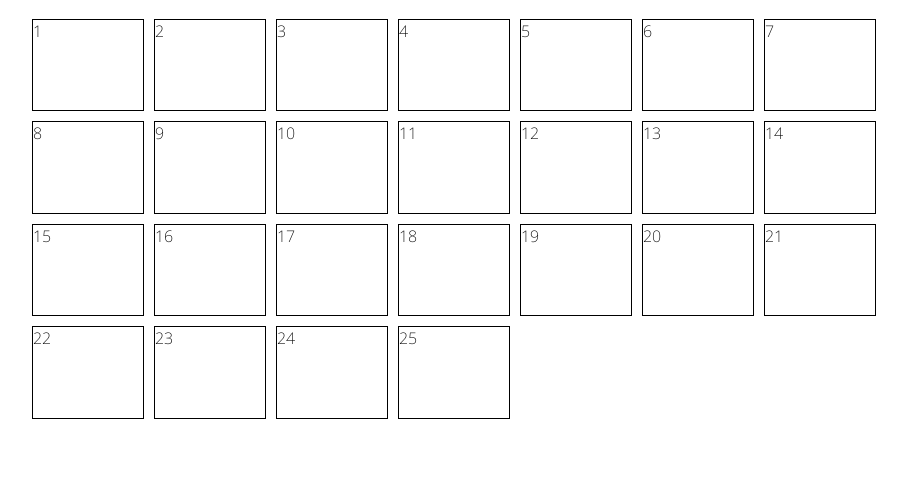
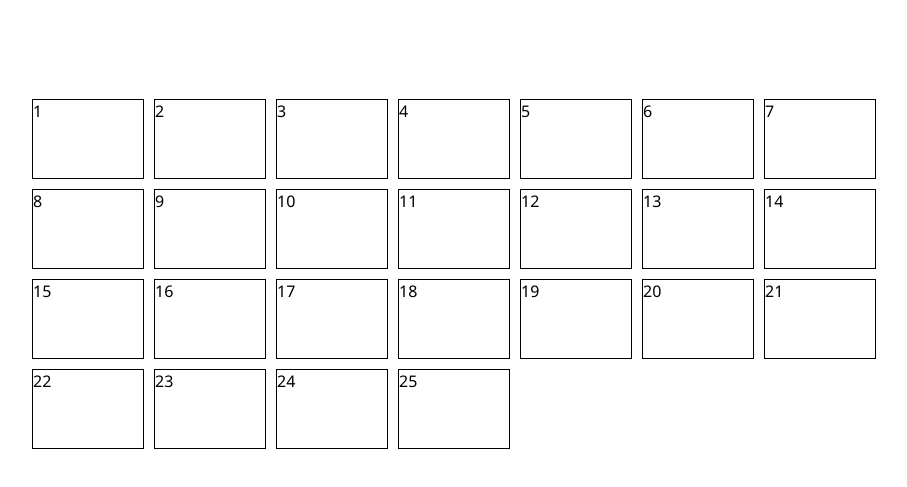
Before and after one commit to Riglietti-Nicolo/calendario_avvento, a plain HTML site: page index.html in a window 1280 px wide. Shown: the part 75-562 px from the top of the page, without its empty margins (216-1123 px from the left). Drawn offline with Linux system fonts and the light colour scheme.

Commit message:
added editings

```diff
--- a/calendario.css
+++ b/calendario.css
@@ -3,7 +3,7 @@
 body{
     font-family: "Noto Sans", sans-serif;
     font-optical-sizing: auto;
-    font-weight: 200;
+    font-weight: 200, 300, 400, 500;
     font-style: normal;
 }
 
@@ -14,11 +14,11 @@ header{
 }
 
 .container{
-    height: 100vh;
+    height: 70vh;
     display: flex;
-    flex-flow: row wrap;
+    flex-direction: row;
     justify-content: center;
-    align-items: flex-start;
+    align-items: center;
 }
 
 .calendario{
@@ -26,7 +26,7 @@ header{
     height: 50vh;
     width: 98vh;
     grid-template-columns: repeat(7, 14vh);
-    grid-template-rows: repeat(5, 10);
+    grid-template-rows: repeat(5, 10vh);
     row-gap: 10px;
     column-gap: 10px;
 }
--- a/calendario.js
+++ b/calendario.js
@@ -1,3 +1,8 @@
+// funzione per creare elementi HTML
+function createElement(obj) {
+    return document.createElement(obj);
+}
+
 // funzione per prendere elementi da classe
 function getElementsByClass(classe) {
     return document.getElementsByClassName(classe);
```
